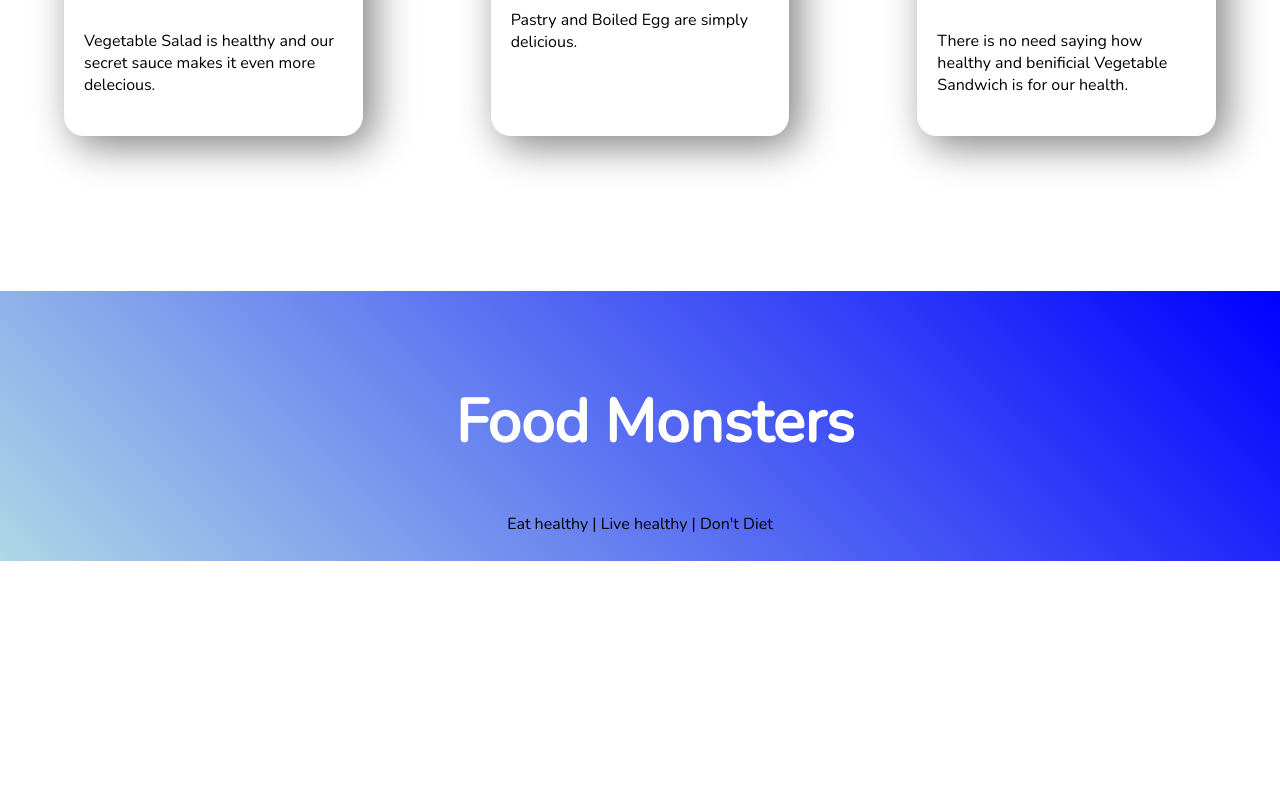
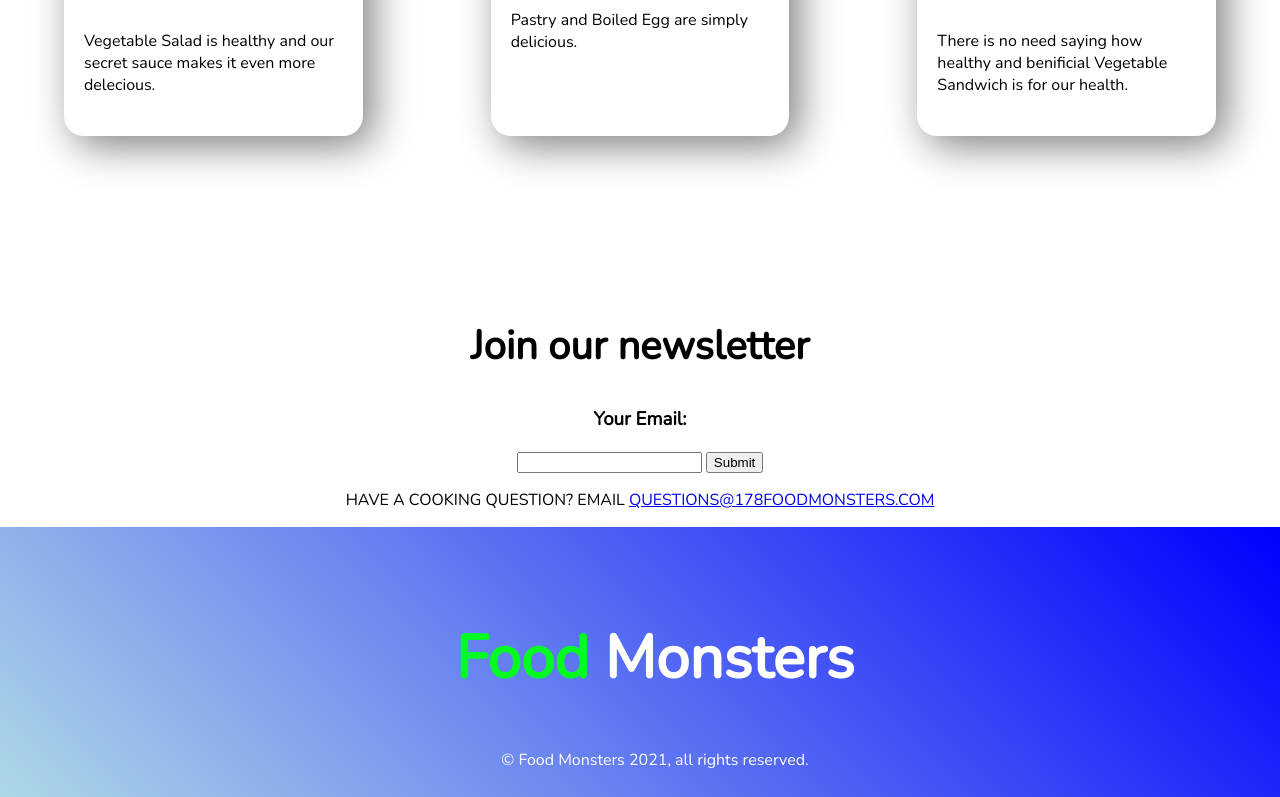
Before and after one commit to Swagata-Roy/Personal-Website, a plain HTML site: page index.html in a window 1280 px wide. Shown: the part 1986-2783 px from the top of the page. Before the commit the page ends 2547 px from the top, so only its background shows below. Drawn offline with nearby package versions, Linux system fonts and the light colour scheme.

Commit message:
Latest Update

```diff
--- a/Style.css
+++ b/Style.css
@@ -47,7 +47,7 @@ footerBG {
     text-align: center;
 }
 
-.row {
+.Recipies {
     display: flex;
 }
 
@@ -73,3 +73,9 @@ footerBG {
     text-align: center;
     background-image: linear-gradient(45deg, lightblue, blue);
 }
+#Food{
+    color:#00ff21;
+}
+#form {
+    text-align: center;
+}
--- a/index.html
+++ b/index.html
@@ -37,7 +37,7 @@
             <h1>Our Recipies</h1>
             <p> Here is some of our top recipies that is both healthy and delicious.</p>
         </div>
-    <section class="row">
+        <section class="Recipies">
 
             <div class="columns">
                 <img class="image" src="images/Vegetable Salad.jpg" alt="Vegetable Salad" style="width: 100%;">
@@ -58,11 +58,20 @@
                 <P>There is no need saying how healthy and benificial Vegetable Sandwich is for our health.</P>
             </div>
         </section>
+        <div id="form">
+            <h2>Join our newsletter</h2>
+            <h3>Your Email:</h3>
+            <form action=””>
+                <input type=”text”>
+                <button>Submit</button>
+            </form>
+            <p>HAVE A COOKING QUESTION? EMAIL <a target="_blank" href="https://accounts.google.com/ServiceLogin?service=mail">QUESTIONS@178FOODMONSTERS.COM</a></p>
+        </div>
 
 
         <div class="footer">
-        <h1><span class="footerlogo">Food Monsters</span></h1>
-        <p>Eat healthy | Live healthy | Don't Diet</p>
+            <h1><span class="footerlogo"><span id="Food">Food </span>Monsters</span></h1>
+            <p><span class="footerlogo">© Food Monsters 2021, all rights reserved.</span></p>
         </div>
 
 </body>
```
Lines whose indentation alone changed are shown as unchanged.
